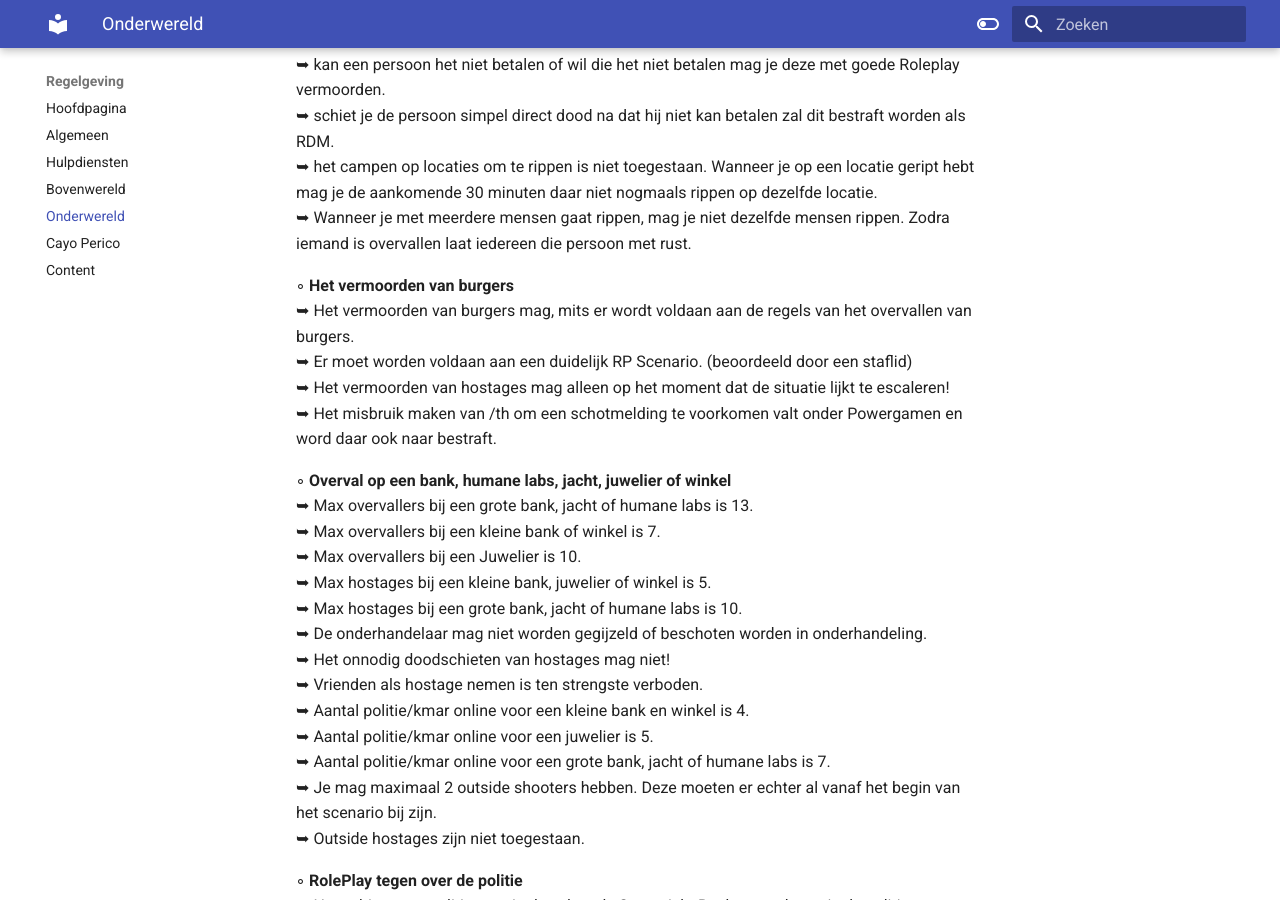
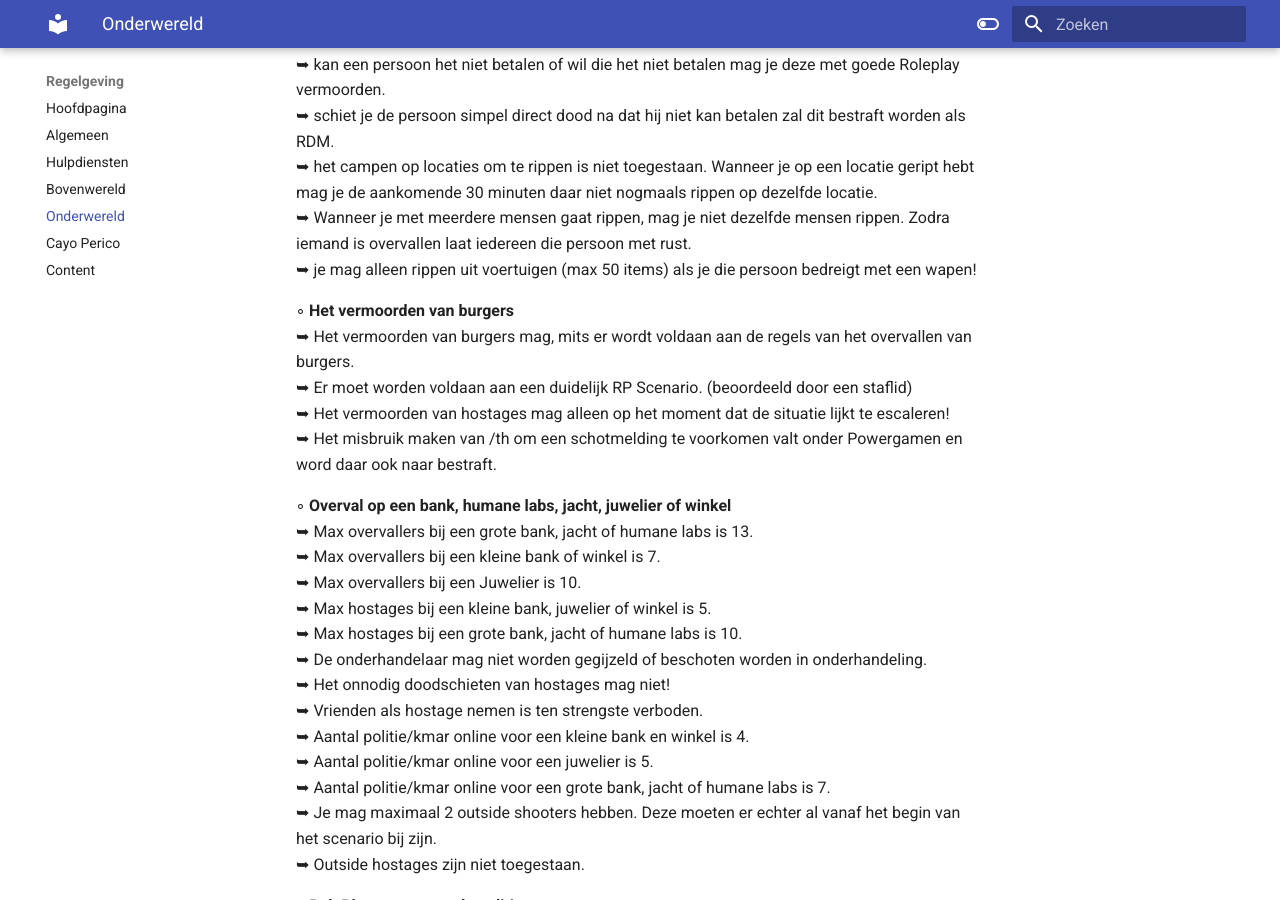
Before and after one commit to CappaWappa/Regels, an MkDocs documentation site: the page built from docs/onderwereld.md, in a window 1280 px wide and 900 px high, scrolled down 1110 px. Built offline with MkDocs 1.6.1 and Material for MkDocs 9.7.7, drawn with Linux system fonts in a browser that asks for light colours; comment, search, counter and statistics services are not loaded.

Commit message:
Update onderwereld.md

```diff
--- a/docs/onderwereld.md
+++ b/docs/onderwereld.md
@@ -36,7 +36,7 @@ Nieuwe spelers die de onderwereld induiken worden niet meer geacht als nieuwe sp
      ➥ schiet je de persoon simpel direct dood na dat hij niet kan betalen zal dit bestraft worden als RDM. <br>
      ➥ het campen op locaties om te rippen is niet toegestaan. Wanneer je op een locatie geript hebt mag je de aankomende 30 minuten daar niet nogmaals rippen op dezelfde locatie. <br>
      ➥ Wanneer je met meerdere mensen gaat rippen, mag je niet dezelfde mensen rippen. Zodra iemand is overvallen laat iedereen die persoon met rust. <br>
-
+     ➥ je mag alleen rippen uit voertuigen (max 50 items) als je die persoon bedreigt met een wapen!<br>
 
 ◦ <b>Het vermoorden van burgers</b><br>
      ➥ Het vermoorden van burgers mag, mits er wordt voldaan aan de regels van het overvallen van burgers.<br>
```
